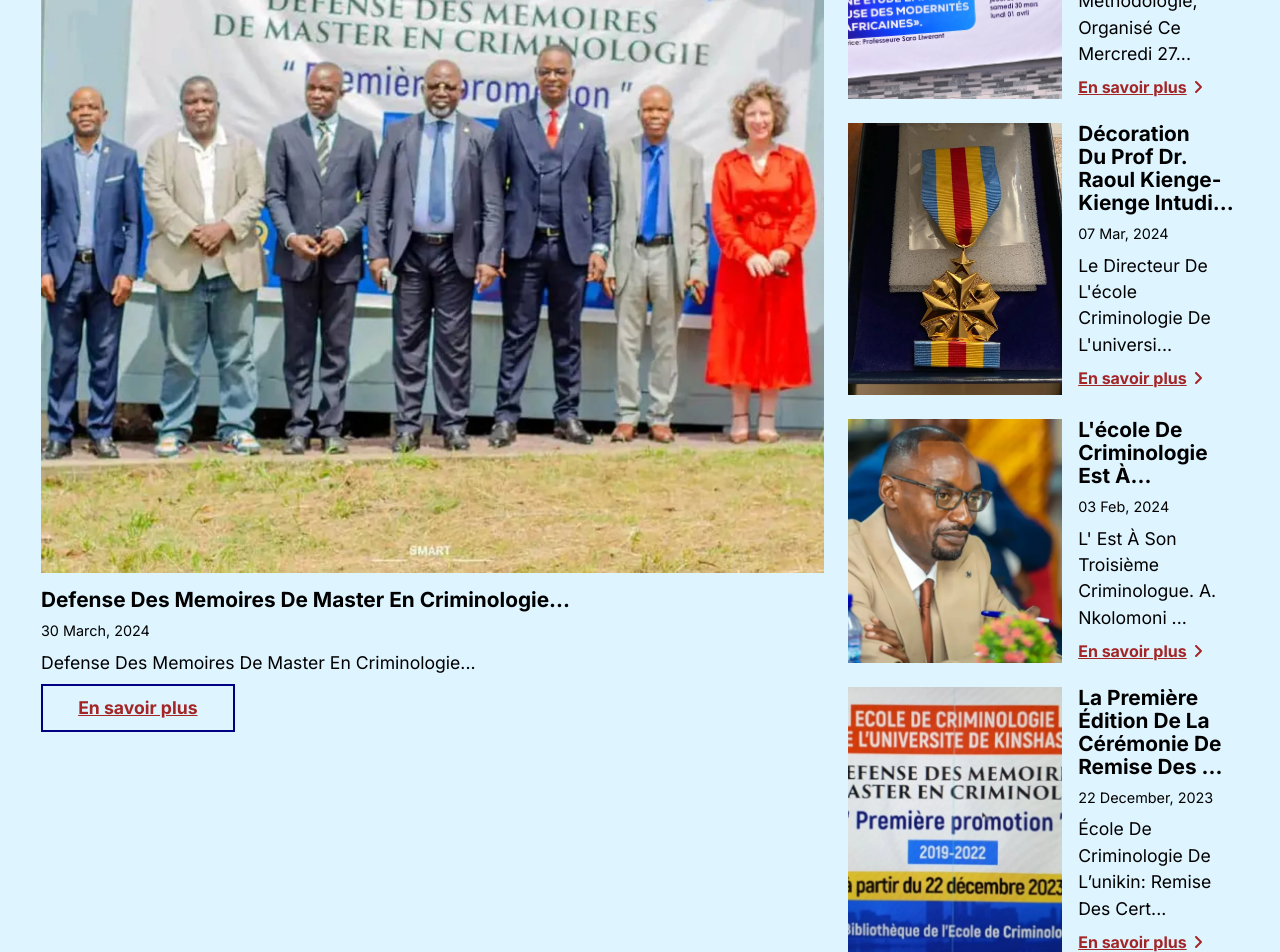
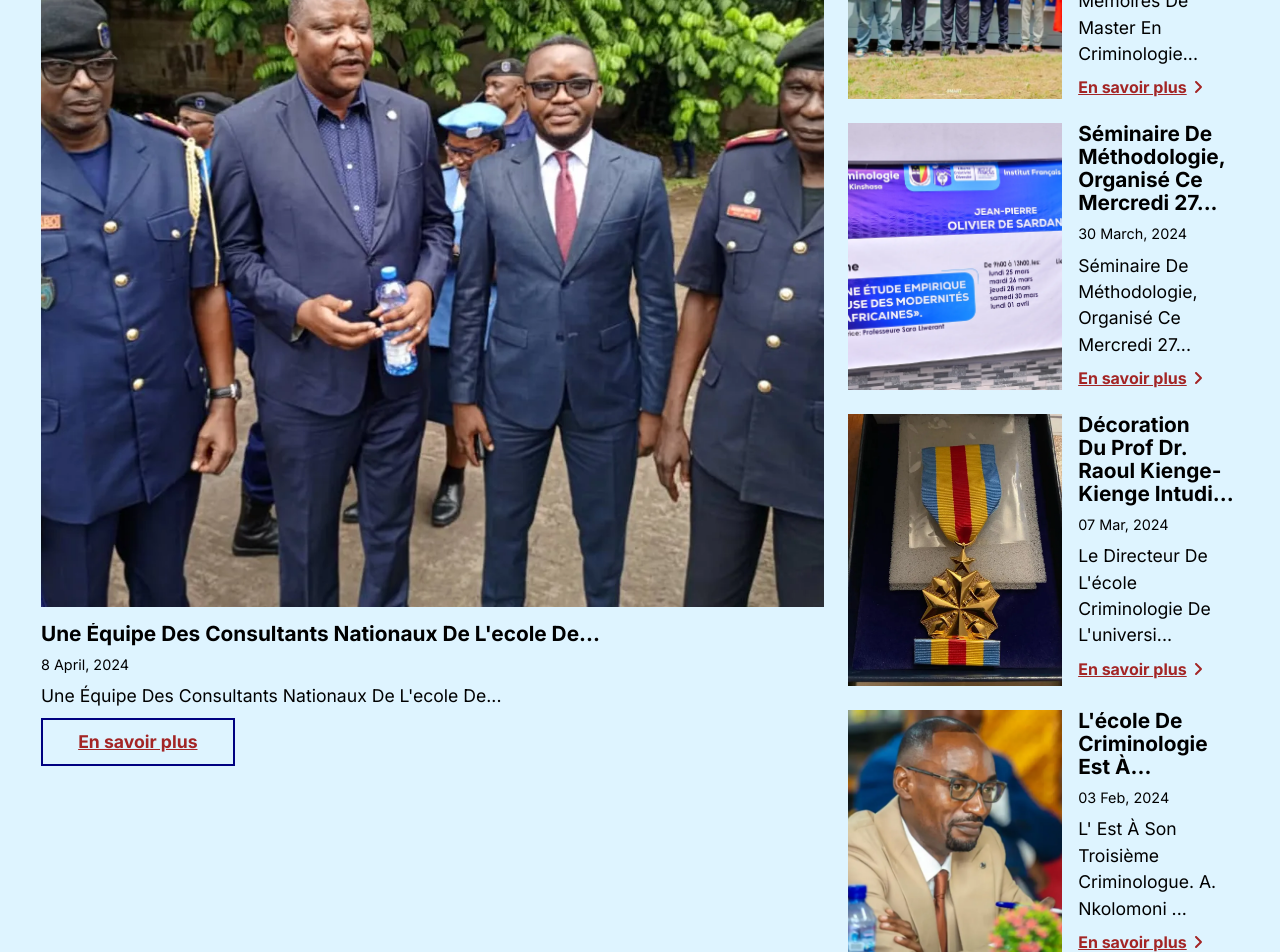
Before and after one commit to rohan031/ecrimino, a Next.js app: page / in a window 1280 px wide. Shown: the part 2580-3532 px from the top of the page. Built offline with nearby package versions, Linux system fonts and the light colour scheme; no server answers.

Commit message:
updated gallery and events

```diff
--- a/src/data/gallery.js
+++ b/src/data/gallery.js
@@ -9,4 +9,5 @@ export const gallery = [
 	"séminaire de recherche collective les 29 et 30 janvier 2024 à l'Institut National de Formation des Professions Judiciaires (INAFORJ).",
 	"Séminaire de méthodologie, organisé ce mercredi 27 Mars 2024 à l’Institut français de Kinshasa.",
 	"Defense des memoires de master en criminologie",
+	"lundi 8 avril 2024 les résulats de l'étude d'impacts et de perceptions de la réforme de la Police Nationale Congolaise",
 ];
--- a/src/data/home/data.js
+++ b/src/data/home/data.js
@@ -83,14 +83,22 @@ export const ccps = {
 
 export const events = [
 	{
-		img: "/events/events5.WebP",
+		img: "/events/events3.webp",
+		heading:
+			"Une équipe des Consultants nationaux de l'Ecole de Criminologie de l'Université de Kinshasa.",
+		date: "8 April, 2024",
+		text: "Une équipe des Consultants nationaux de l'Ecole de Criminologie de l'Université de Kinshasa.",
+		link: "https://youtu.be/BSlj1BWsa9U",
+	},
+	{
+		img: "/events/events5.webp",
 		heading: " Defense des memoires de master en criminologie",
 		date: "30 March, 2024",
 		text: "Defense des memoires de master en criminologie",
 		link: "/gallery#Defense des memoires de master en criminologie",
 	},
 	{
-		img: "/events/events4.WebP",
+		img: "/events/events4.webp",
 		heading:
 			"Séminaire de méthodologie, organisé ce mercredi 27 Mars 2024 à l’Institut français de Kinshasa.",
 		date: "30 March, 2024",
@@ -98,25 +106,17 @@ export const events = [
 		link: "/gallery#Séminaire de méthodologie, organisé ce mercredi 27 Mars 2024 à l’Institut français de Kinshasa.",
 	},
 	{
-		img: "/events/events1.WebP",
+		img: "/events/events1.webp",
 		heading: "Décoration du Prof Dr. Raoul Kienge-Kienge Intudi",
 		date: "07 Mar, 2024",
 		text: "Le Directeur de l'École criminologie de l'Université de Kinshasa, le Professeur Raoul Kienge-Kienge Intudi a reçu aujourd'hui 1er mars 2024, la médaille d'or du mérite civique à la Chancellerie des Ordres nationaux de la RDC.",
 		link: "https://drive.google.com/file/d/1THD3NR_AtLnsaFbs8BIgw1rdtpGpegAi/view?usp=drive_link",
 	},
 	{
-		img: "/events/events2.WebP",
+		img: "/events/events2.webp",
 		heading: "L'école de criminologie est à",
 		date: "03 Feb, 2024",
 		text: "L' est à son troisième criminologue. A. Nkolomoni a défendu son mémoire en criminologie environnementale, intitulé : les discours des acteurs étatiques et non étatiques sur l'abattage des espèces végétales et animales dans le Parc marin des magroves de Muanda.",
 		link: "https://x.com/intudi87106/status/1753540773709230582?t=GCXhdSIpE6gmiIvkEtgFnQ&s=08",
 	},
-	{
-		img: "/events/events3.WebP",
-		heading:
-			"la première édition de la cérémonie de remise des diplômes de l'école de criminologie.",
-		date: "22 December, 2023",
-		text: "École de criminologie de l’UNIKIN: Remise des certificats en intervention criminologique, 3ème édition du séminaire d'intervention criminologique.",
-		link: "https://youtu.be/L73tl78Niyk",
-	},
 ];
```
Also changed, not shown: public/events/events3.WebP, public/gallery/album11/cover.webp (added).
